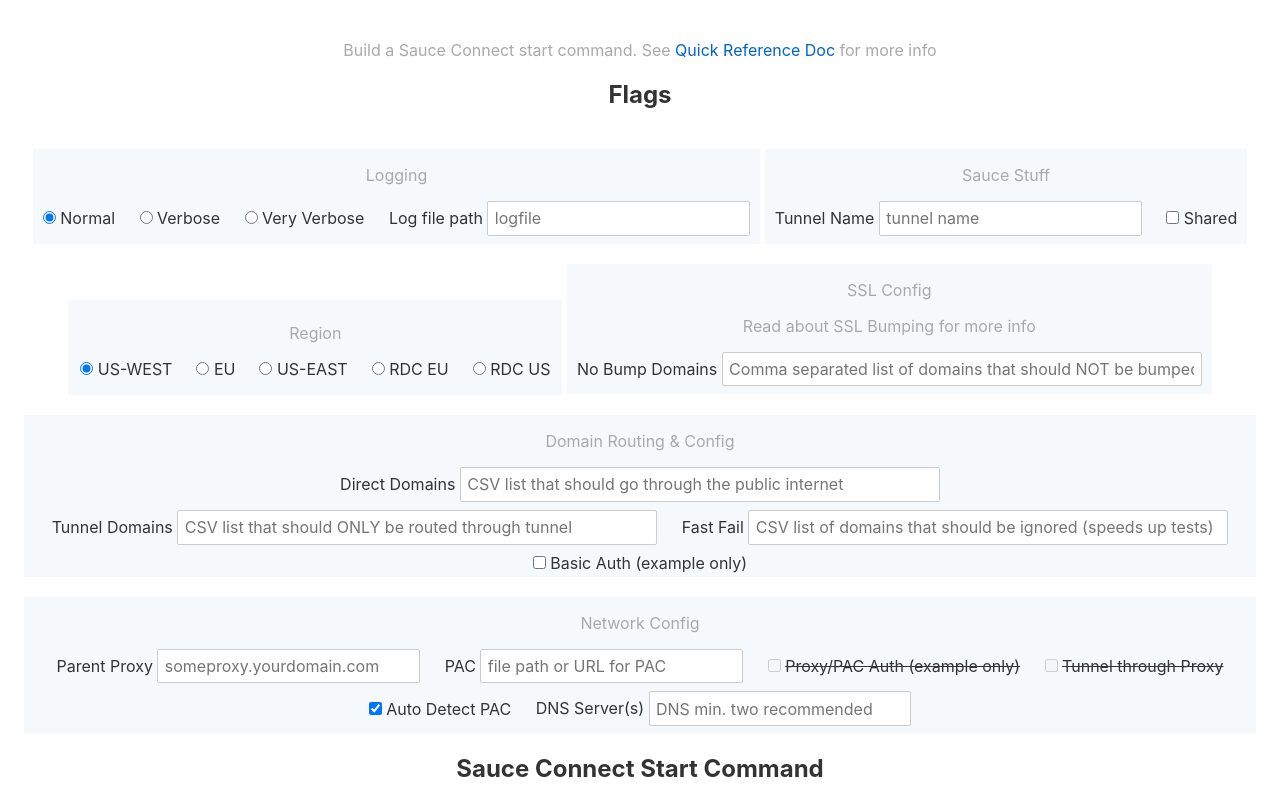
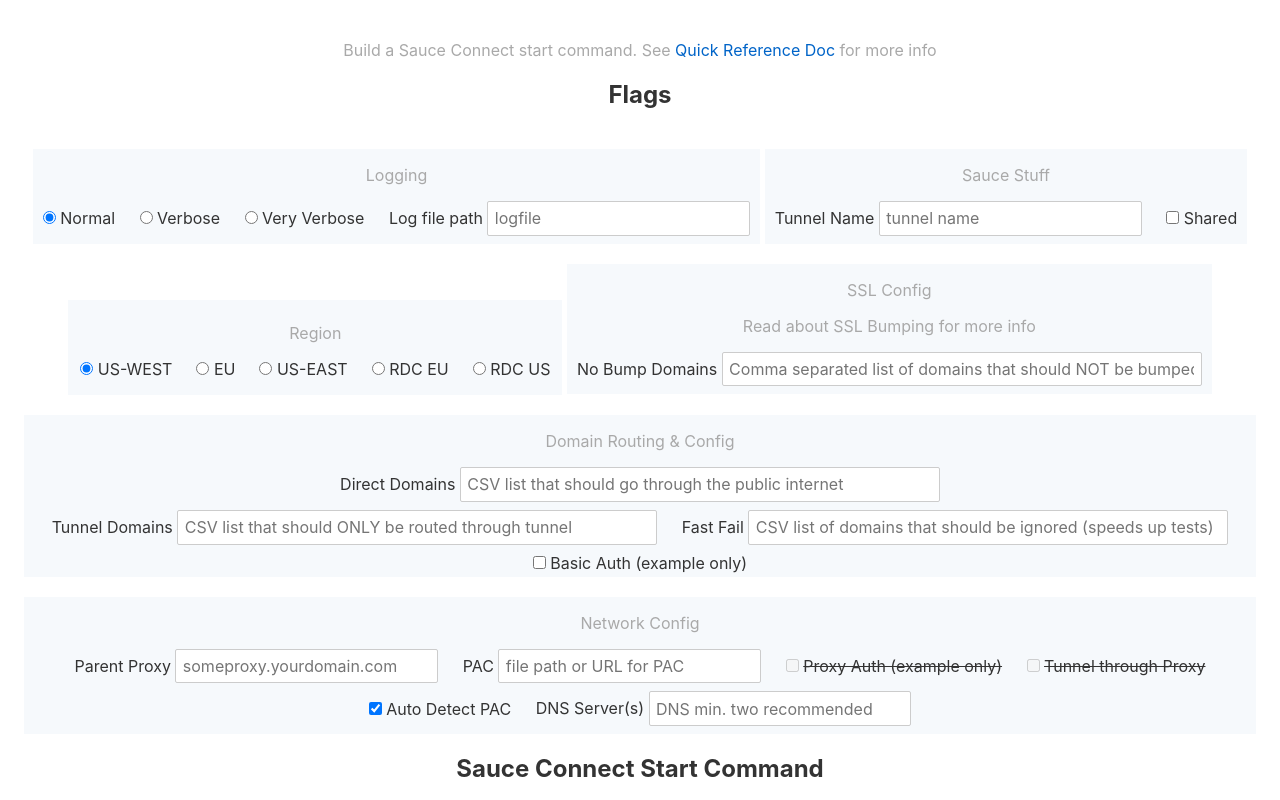
Before and after one commit to maxdobeck/sconfigurator, a Svelte app: page / in a window 1280 px wide. Shown: the top 800 px of the page. Built offline with nearby package versions, Linux system fonts and the light colour scheme.

Commit message:
updated auth checkbox to only mention Proxy.  Removing PAC mentions.

```diff
--- a/src/App.svelte
+++ b/src/App.svelte
@@ -166,10 +166,10 @@
 			<label class="flags">
 				{#if parentProxy.length > 0}
 					<input type="checkbox" bind:checked={parentProxyAuth} value="parentProxyAuth">
-					Proxy/PAC Auth (example only)
+					Proxy Auth (example only)
 				{:else}
 					<input type="checkbox" bind:checked={parentProxyAuth} value="parentProxyAuth" disabled>
-					<strike>Proxy/PAC Auth (example only)</strike>
+					<strike>Proxy Auth (example only)</strike>
 				{/if}
 			</label>
 
```
